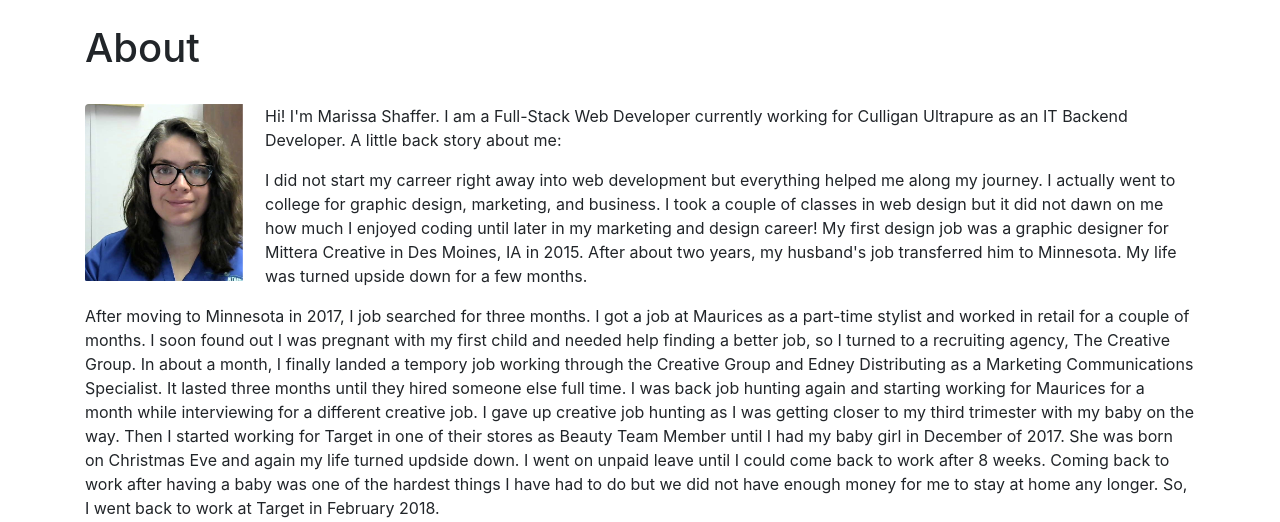
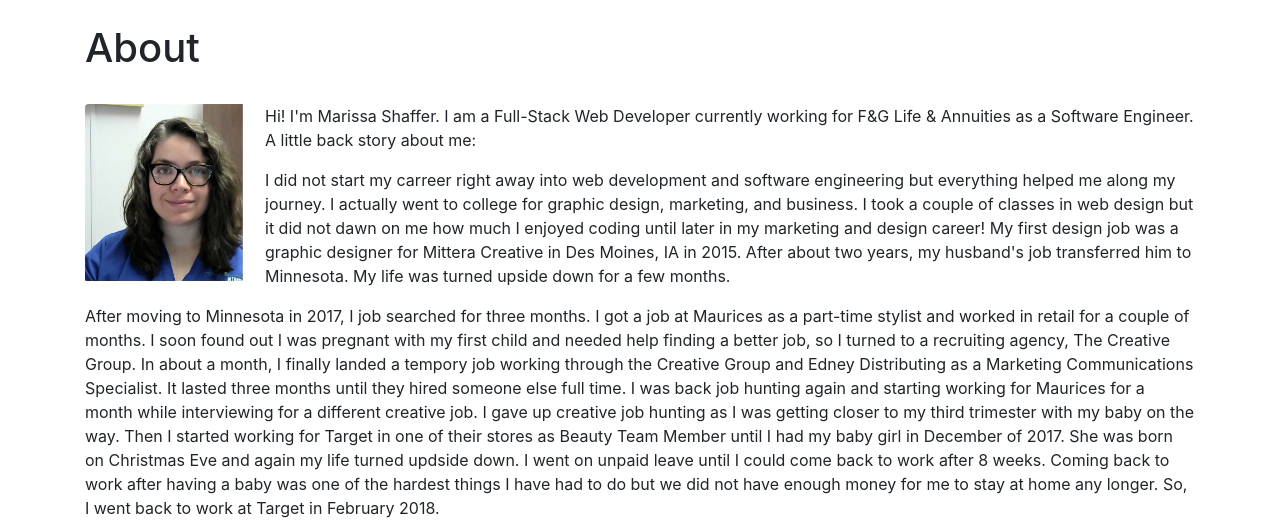
Before and after one commit to marissa-shaffer/final-cs50p-project, a Flask app: page /about in a window 1280 px wide. Shown: the part 56-578 px from the top of the page. Run offline with Flask 2, Linux system fonts and the light colour scheme; parts of the project's set-up code (start-up, migrations or seed data) failed here and were passed over; some libraries are stand-ins or nearby versions.

Commit message:
Update about.html

```diff
--- a/api/templates/about.html
+++ b/api/templates/about.html
@@ -6,8 +6,8 @@
         <h1>{% block title %} About {% endblock %}</h1>
         <br>
         <img src="https://raw.githubusercontent.com/marissa-shaffer/final-cs50p-project/main/api/static/images/marissa.jpg" class="rounded float-left" height= "180px" width="180px" style="padding: 0% 2% .25% 0%; object-fit:cover">
-        <p>Hi! I'm Marissa Shaffer. I am a Full-Stack Web Developer currently working for Culligan Ultrapure as an IT Backend Developer. A little back story about me:</p>
-        <p>I did not start my carreer right away into web development but everything helped me along my journey. I actually went to college for graphic design, marketing, and business. I took a couple of classes in web design but it did not dawn on me how much I enjoyed coding until later in my marketing and design career! My first design job was a graphic designer for Mittera Creative in Des Moines, IA in 2015. After about two years, my husband's job transferred him to Minnesota. My life was turned upside down for a few months.</p>
+        <p>Hi! I'm Marissa Shaffer. I am a Full-Stack Web Developer currently working for F&G Life & Annuities as a Software Engineer. A little back story about me:</p>
+        <p>I did not start my carreer right away into web development and software engineering but everything helped me along my journey. I actually went to college for graphic design, marketing, and business. I took a couple of classes in web design but it did not dawn on me how much I enjoyed coding until later in my marketing and design career! My first design job was a graphic designer for Mittera Creative in Des Moines, IA in 2015. After about two years, my husband's job transferred him to Minnesota. My life was turned upside down for a few months.</p>
         <p>After moving to Minnesota in 2017, I job searched for three months. I got a job at Maurices as a part-time stylist and worked in retail for a couple of months. I soon found out I was pregnant with my first child and needed help finding a better job, so I turned to a recruiting agency, The Creative Group. In about a month, I finally landed a tempory job working through the Creative Group and Edney Distributing as a Marketing Communications Specialist. It lasted three months until they hired someone else full time. I was back job hunting again and starting working for Maurices for a month while interviewing for a different creative job. I gave up creative job hunting as I was getting closer to my third trimester with my baby on the way. Then I started working for Target in one of their stores as Beauty Team Member until I had my baby girl in December of 2017. She was born on Christmas Eve and again my life turned updside down. I went on unpaid leave until I could come back to work after 8 weeks. Coming back to work after having a baby was one of the hardest things I have had to do but we did not have enough money for me to stay at home any longer. So, I went back to work at Target in February 2018.</p>
         <p>A few more months went by as a worked hard at Target. I did not mind it and it was a very active job. Then the Vice President of Edney Distributing reached out to me on LinkedIn and wanted me to come back to work for them in May 2018! I was so happy that she asked and I agreed to work for them again as a Marketing Communications Specialist on contract to hire Full-Time through The Creative Group. I was back to doing creative and marketing work again which was what I thought I wanted. I helped them with many large projects including a website redesign and a rebrand. While working through the website redesign, it had me thinking that I need to learn web development! I wanted to know how things worked and how to build functionality. I already knew HTML and CSS, so it just made sense to me to take it a step further. In September 2019, I signed up for a coding bootcamp through Lambda School for Full-Stack Web Development to start in December. Then I hit another obstacle. I found out that I was pregnant with my second child that October. I decided to stick with my commitment since I would be able to go on a medical leave from school to take care of myself and my baby when I needed to. I wasn't going to let anything stop me completely from my goal of becoming a web developer.</p>
         <p>Then I get one month into my coding school, and once again, another obstacle in my life hit not only me but the whole world in January 2020. Covid-19 struck. I was pregnant, already a mother of a small child, working full time, and going to school part time. It was just another challenge for me to take on and I did not let it hold me back. I put everything else aside when it came to class time with the help of my husband. He would take care of our daughter every night that I had class or homework. Thankfully my class was online so nothing changed there but I started working from home in February 2020 as a health precaution. I felt stuck in my house for months until it was time to have my second baby in July 2020. I took a leave from school and work for a few months and came back after about 8 or so weeks. This time it was paid 100% and far less stressful of a time to bond with my baby minus needing to go back to the hospital for a post-partum heath complication. I was ready to come back to work in September and coding school in October 2020. My school work was already paying off with my job at the time. I had helped so much with the web redesign project planning and working with the third party developers in the implementation process, I was offered a promotion as a Marketing Communications Manager. I accepted and began overhauling the web redesign project and built a small content design team.</p>
```
